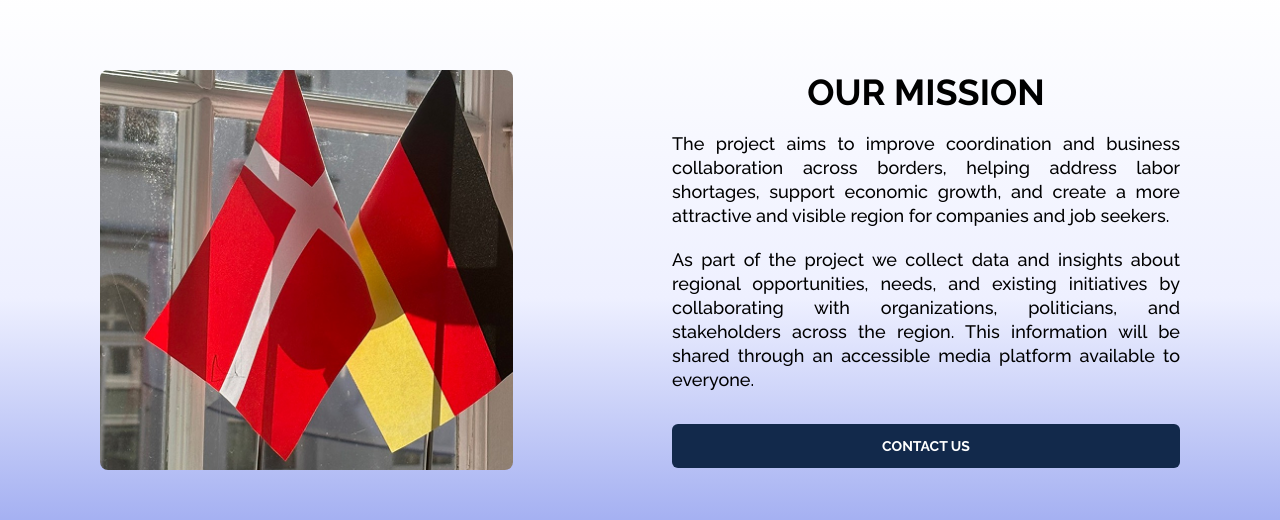
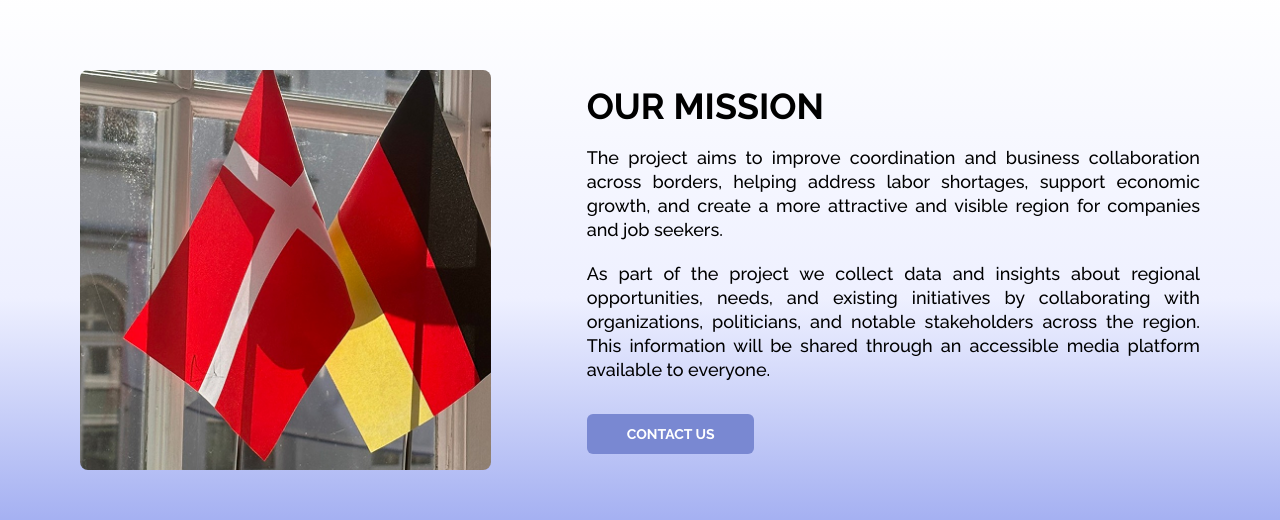
Before and after one commit to Patricia-P-G/Business-Region-Website, a Vue app: page /about in a window 1280 px wide. Shown: the part 810-1330 px from the top of the page. Built offline with nearby package versions, Linux system fonts and the light colour scheme; grey boxes are pictures that could not be loaded.

Commit message:
mission section changes

```diff
--- a/src/router/index.js
+++ b/src/router/index.js
@@ -3,7 +3,9 @@ import HomeView from "@/views/HomeView.vue";
 import AboutView from "@/views/AboutView.vue";
 import MediaView from "@/views/MediaView.vue";
 import EventsView from "@/views/EventsView.vue";
-import NetworkView from "@/views/NetworkView.vue";
+import NetworkView from "@/views/NetworkView.vue"
+
+import ContactView from "@/views/aboutComponents/ContactView.vue";
 
 const router = createRouter({
   history: createWebHistory(import.meta.env.BASE_URL),
@@ -54,7 +56,16 @@ const router = createRouter({
     //   component: () =>
     //     import("@/views/partners/CopenhagenCapacityView.vue"),
     // },
+
+    {
+    path: '/contact',
+    name: 'Contact',
+    component: ContactView
+  }
+
   ],
+
+
 });
 
 export default router;
--- a/src/views/aboutComponents/ContactView.vue
+++ b/src/views/aboutComponents/ContactView.vue
@@ -1,5 +1,6 @@
 <template>
   <section
+    id="contact"
     class="w-full bg-white py-16 sm:py-20"
     aria-labelledby="contact-title"
   >
--- a/src/views/aboutComponents/MissionView.vue
+++ b/src/views/aboutComponents/MissionView.vue
@@ -1,55 +1,61 @@
 <template>
-  <section
-    class="relative w-full overflow-hidden bg-[linear-gradient(to_bottom,#FFFFFF_0%,#EEF0FF_55%,#9BA8F0_100%)] py-12 sm:py-16 lg:py-20"
-  >
-    <div class="mx-auto max-w-[1600px] px-5 sm:px-8 lg:px-25">
-      <div class="grid grid-cols-12 items-center gap-y-10 md:gap-x-10 lg:gap-x-16">
+  <!-- Mission Section -->
+  <section class="relative w-full overflow-hidden bg-[linear-gradient(to_bottom,#FFFFFF_0%,#EEF0FF_55%,#9BA8F0_100%)] py-12 sm:py-16 lg:py-20" aria-labelledby="mission-title"
+    aria-describedby="mission-description" itemscope itemtype="https://schema.org/WebPageElement">
 
+    <!-- Right Space -->
+    <div class="mx-auto max-w-400 px-5 sm:px-8 lg:px-20">
+
+      <!-- Grid Wrapper -->
+      <div class="grid grid-cols-12 items-center gap-y-10 md:gap-x-16 lg:gap-x-24">
+
+        <!-- Image Wrapper -->
+        <div class="col-span-12 overflow-hidden rounded-lg md:col-span-5">
           <!-- Image -->
-        <div class="col-span-12 md:col-span-5">
-          <img
-            src="@/assets/about us/flags-de-dk.png"
-            alt="Danish and German flags"
-            class="h-[240px] w-full rounded-lg object-cover sm:h-[320px] md:h-[400px]"
+          <img src="@/assets/about us/flags-de-dk.png" alt="Danish and German flags representing cross-border cooperation" class="h-60 w-full object-cover sm:h-80 md:h-100"
+            loading="lazy" itemprop="image"
           />
         </div>
 
-        <!-- Text -->
-<div class="col-span-12 md:col-start-7 md:col-end-13">
+        <!-- Content Wrapper -->
+        <div class="col-span-12 md:col-span-7">
+          <!-- Position -->
           <div class="flex h-full flex-col justify-center">
 
-    <h2 class="text-2xl font-bold flex justify-center uppercase text-black sm:text-3xl lg:text-4xl">
+            <!-- Title -->
+            <h2 id="mission-title" class="text-center text-2xl font-bold uppercase text-black sm:text-3xl md:text-left lg:text-4xl" itemprop="headline">
               Our Mission
             </h2>
 
-    <p class="mt-5 text-base  font-medium text-justify leading-6 text-black sm:text-lg">
-      The project aims to improve coordination and business collaboration
-      across borders, helping address labor shortages, support economic
-      growth, and create a more attractive and visible region for
-      companies and job seekers.
+            <!-- Description -->
+            <p id="mission-description" class="mt-5 text-base text-justify font-medium leading-6 text-black sm:text-lg" itemprop="description">
+              The project aims to improve coordination and business collaboration across borders,
+              helping address labor shortages, support economic growth, and create a more attractive
+              and visible region for companies and job seekers.
             </p>
 
-    <p class="mt-5 text-base font-medium text-justify leading-6 text-black sm:text-lg">
-      As part of the project we collect data and insights about regional
-      opportunities, needs, and existing initiatives by collaborating with
-      organizations, politicians, and stakeholders across the region. This
-      information will be shared through an accessible media platform
-      available to everyone.
+            <p class="mt-5 text-justify text-base font-medium leading-6 text-black sm:text-lg" itemprop="text">
+              As part of the project we collect data and insights about regional opportunities,
+              needs, and existing initiatives by collaborating with organizations, politicians, and
+              notable stakeholders across the region. This information will be shared through an
+              accessible media platform available to everyone.
             </p>
 
-    <button
-      class="mt-8 w-full rounded-md bg-primary px-8 py-3 text-sm font-bold uppercase text-white transition hover:bg-[#6677c7] sm:w-auto"
-    >
-      Contact Us
-    </button>
+            <!-- Contact Us Wrapper  -->
+            <div class="mt-8 flex w-full justify-center md:justify-start">
 
-  </div>
+              <!-- Contact Us Button -->
+              <router-link to="/contact" class="inline-flex w-fit items-center justify-center rounded-md bg-secondary px-10 py-2.5 text-sm font-bold uppercase
+               text-white transition hover:bg-[#6677c7] focus:outline-none focus-visible:ring-4 focus-visible:ring-secondary/40 focus-visible:ring-offset-2">
+
+                <span>Contact Us</span>
+
+              </router-link>
             </div>
 
           </div>
         </div>
+      </div>
+    </div>
   </section>
 </template>
-
-<script setup>
-</script>
```
Lines whose indentation alone changed are shown as unchanged.
